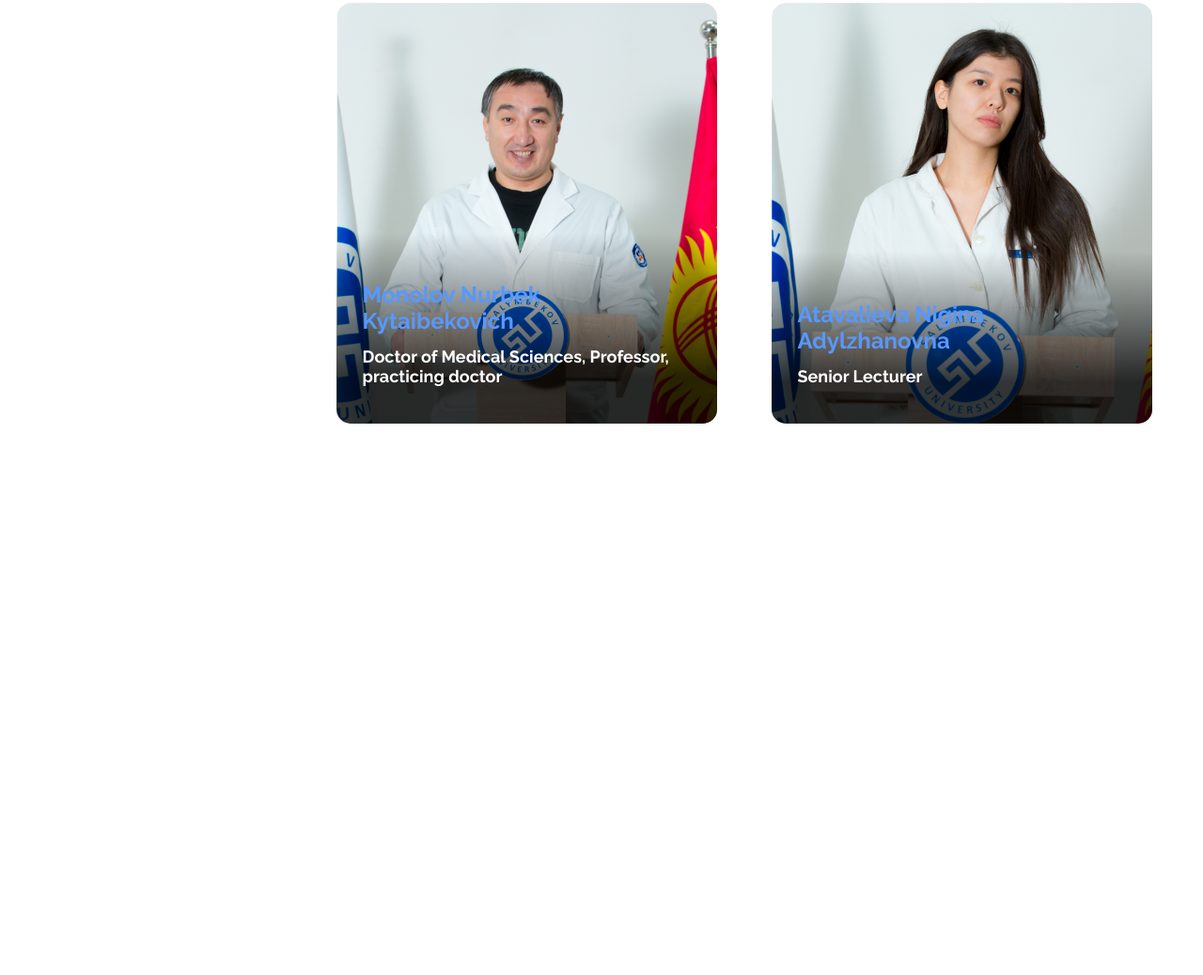
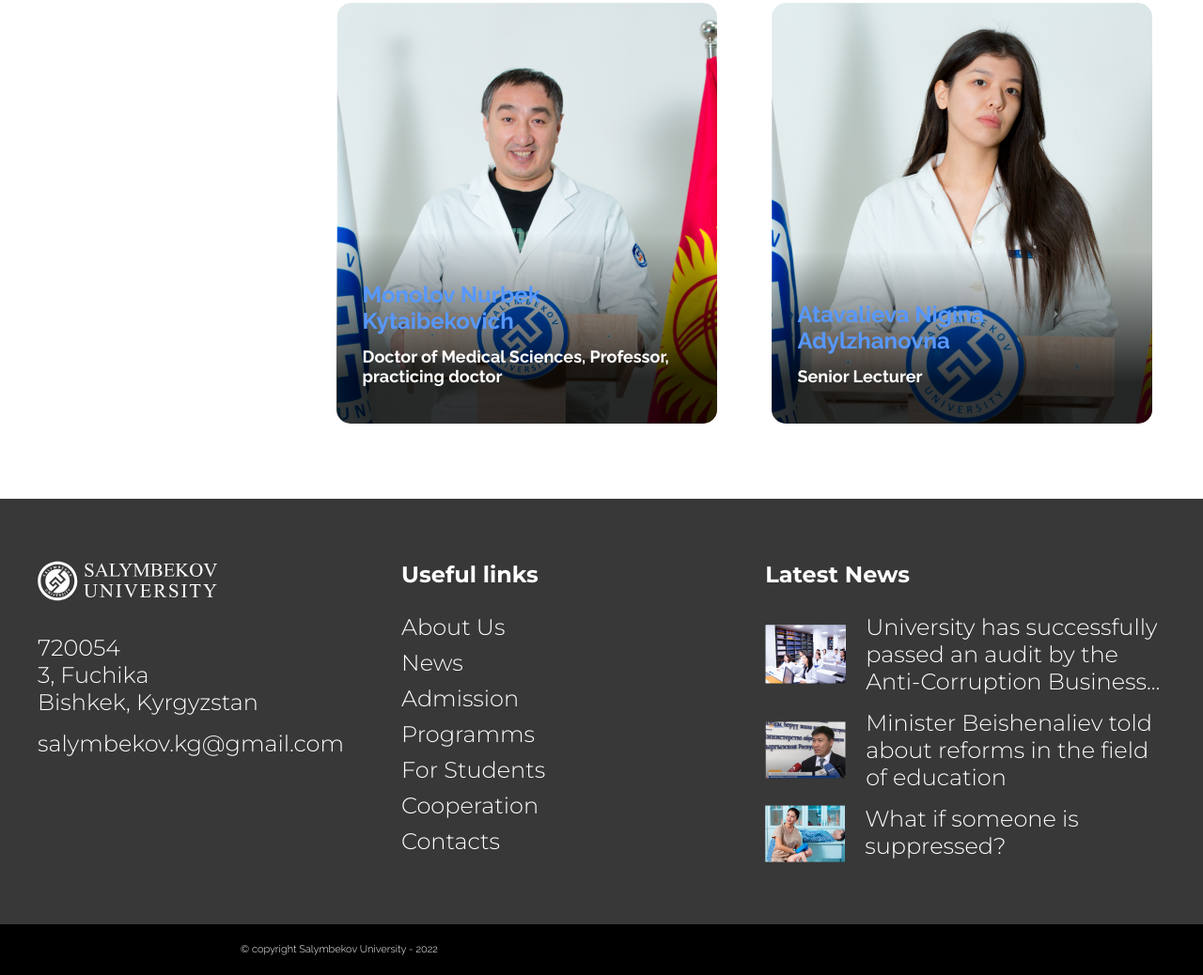
Before and after one commit to Abdykapar/s-landing, a website: page app/index.html in a window 1280 px wide. Shown: the part 2131-3169 px from the top of the page at 94% size. Before the commit the page ends 2582 px from the top, so only its background shows below. Drawn offline with nearby package versions, Linux system fonts and the light colour scheme.

Commit message:
add footer

```diff
--- a/app/index.html
+++ b/app/index.html
@@ -239,5 +239,69 @@
         </section>
       </div>
     </main>
+    <footer class="footer">
+      <div class="container footer__container">
+        <div class="footer__logo">
+          <img src="./img/logo-black.svg" alt="logo" />
+          <p class="footer__text address">
+            720054<br />3, Fuchika<br />
+            Bishkek, Kyrgyzstan
+          </p>
+          <p class="footer__text">salymbekov.kg@gmail.com</p>
+        </div>
+        <div class="footer__links">
+          <h4 class="footer__title">Useful links</h4>
+          <ul class="footer__link-list">
+            <li>
+              <a class="footer__text" href="#">About Us</a>
+            </li>
+            <li>
+              <a class="footer__text" href="#">News</a>
+            </li>
+            <li>
+              <a class="footer__text" href="#">Admission</a>
+            </li>
+            <li>
+              <a class="footer__text" href="#">Programms</a>
+            </li>
+            <li>
+              <a class="footer__text" href="#">For Students</a>
+            </li>
+            <li>
+              <a class="footer__text" href="#">Cooperation</a>
+            </li>
+            <li>
+              <a class="footer__text" href="#">Contacts</a>
+            </li>
+          </ul>
+        </div>
+        <div class="footer__news">
+          <h4 class="footer__title">Latest News</h4>
+          <div class="footer__news__content">
+            <div class="footer__news__item">
+              <img src="./img/Rectangle1.png" alt="" />
+              <p class="footer__text">
+                University has successfully passed an audit by the
+                Anti-Corruption Business...
+              </p>
+            </div>
+            <div class="footer__news__item">
+              <img src="./img/Rectangle2.png" alt="" />
+              <p class="footer__text">
+                Minister Beishenaliev told about reforms in the field of
+                education
+              </p>
+            </div>
+            <div class="footer__news__item">
+              <img src="./img/Rectangle3.png" alt="" />
+              <p class="footer__text">What if someone is suppressed?</p>
+            </div>
+          </div>
+        </div>
+      </div>
+    </footer>
+    <div class="copyright">
+      <p>© copyright Salymbekov University - 2022</p>
+    </div>
   </body>
 </html>
--- /dev/null
+++ b/app/sass/_footer.scss
@@ -0,0 +1,69 @@
+.footer {
+  background-color: $grey;
+  padding: 66px 0;
+  margin-top: 80px;
+  font-family: 'Montserrat', sans-serif;
+
+  &__container {
+    display: grid;
+    grid-template-columns: 1fr 1fr 1.1fr;
+  }
+
+  &__text {
+    font-weight: 300;
+    font-size: 24px;
+    line-height: 29px;
+    color: $white;
+
+    &.address {
+      margin: 31px 0 15px;
+    }
+  }
+
+  &__title {
+    font-weight: 700;
+    font-size: 24px;
+    line-height: 29px;
+    color: $white;
+    margin-bottom: 27px;
+  }
+
+  &__link-list {
+    display: flex;
+    flex-direction: column;
+
+    > * + * {
+      margin-top: 9px;
+    }
+  }
+
+  &__news {
+    &__item {
+      display: flex;
+
+      > img {
+        width: 86px;
+        object-fit: contain;
+        margin-right: 21px;
+      }
+    }
+
+    &__content {
+      > * + * {
+        margin-top: 15px;
+      }
+    }
+  }
+}
+
+.copyright {
+  background-color: $black;
+  height: 54px;
+  padding-left: 20%;
+  font-weight: 300;
+  font-size: 11px;
+  line-height: 14px;
+  color: $white;
+  display: flex;
+  align-items: center;
+}
--- a/app/sass/global.scss
+++ b/app/sass/global.scss
@@ -1,10 +1,12 @@
 @import url('https://fonts.googleapis.com/css2?family=Raleway:wght@300;400;500;600;700&display=swap');
+@import url('https://fonts.googleapis.com/css2?family=Montserrat:wght@300;700&family=Raleway:wght@300;400;500;600;700&display=swap');
 
 @import './variables';
 @import './header';
 @import './layouts';
 @import './home';
 @import './aside';
+@import './footer';
 
 * {
   margin: 0;
@@ -19,3 +21,7 @@ body {
 a {
   text-decoration: none;
 }
+
+ul {
+  list-style: none;
+}
```
Also changed, not shown: app/css/style.min.css, app/img/Rectangle1.png (added), app/img/Rectangle2.png (added), app/img/Rectangle3.png (added), app/img/logo-black.svg (added), 1 other file.
